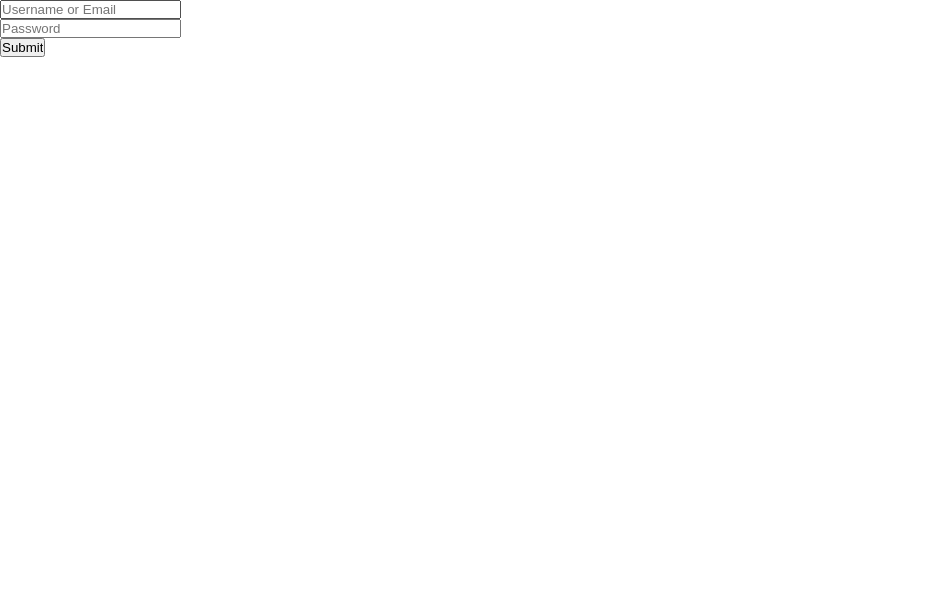
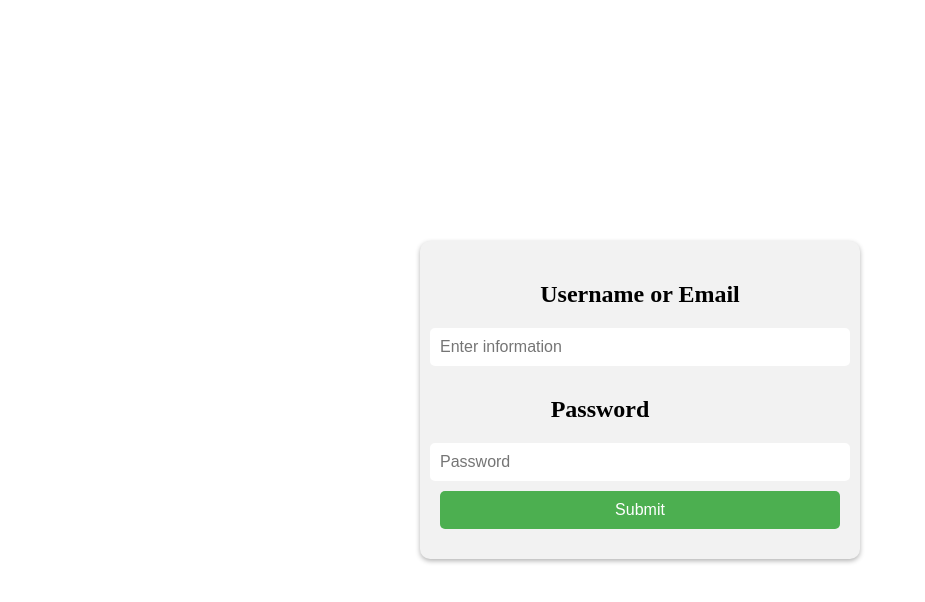
Before and after one commit to RomanMyth/Final_180, a Python web app: template templates/login.html in a window 1280 px wide. Shown: the top 602 px of the page, without its empty margins (0-925 px from the left). Run offline with Jinja, Linux system fonts and the light colour scheme; the template is opened without the code that fills it, so the values that code supplies are empty.

Commit message:
jon adds more useless stuff to the gitstuff

```diff
--- a/templates/login.html
+++ b/templates/login.html
@@ -2,16 +2,65 @@
 <html lang="en">
 <head>
     <meta charset="UTF-8">
-    <title>login</title>
-    <link href="css/Base.css" rel="stylesheet" type="text/css">
+    <title>Login</title>
+    <style>
+        body {
+            margin: 0;
+            padding: 0;
+            display: flex;
+            justify-content: center;
+            align-items: center;
+            height: 100vh;
+        }
+
+        form {
+            display: flex;
+            flex-direction: column;
+            align-items: center;
+            background-color: #f2f2f2;
+            padding: 20px;
+            border-radius: 10px;
+            box-shadow: 0 2px 5px rgba(0, 0, 0, 0.3);
+            width: 90%;
+            max-width: 400px;
+        }
+
+        input[type="text"],
+        input[type="password"],
+        input[type="submit"] {
+            width: 100%;
+            padding: 10px;
+            margin-bottom: 10px;
+            border-radius: 5px;
+            border: none;
+            font-size: 16px;
+        }
+
+        input[type="submit"] {
+            background-color: #4CAF50;
+            color: white;
+            cursor: pointer;
+            transition: background-color 0.2s ease-in-out;
+        }
+
+        input[type="submit"]:hover {
+            background-color: #3e8e41;
+        }
+
+        @media screen and (max-width: 480px) {
+            form {
+                padding: 10px;
+            }
+        }
+    </style>
 </head>
 <body>
-    <div>
-        <form action="/" method="POST">
-            <input type="text" name="Info" placeholder="Username or Email"> <br>
-            <input type="text" name="Password" placeholder="Password""> <br>
-            <input type="submit" value="Submit">
-        </form>
-    </div>
+    <form action="/" method="POST">
+        <h2 style="margin-left: -100;">Username or Email</h2>
+        <input type="text" name="Info" placeholder="Enter information">
+        <h2 style="margin-left: -80px;">Password</h2>
+        <input type="password" name="Password" placeholder="Password">
+        <input type="submit" value="Submit">
+    </form>
 </body>
 </html>
```
